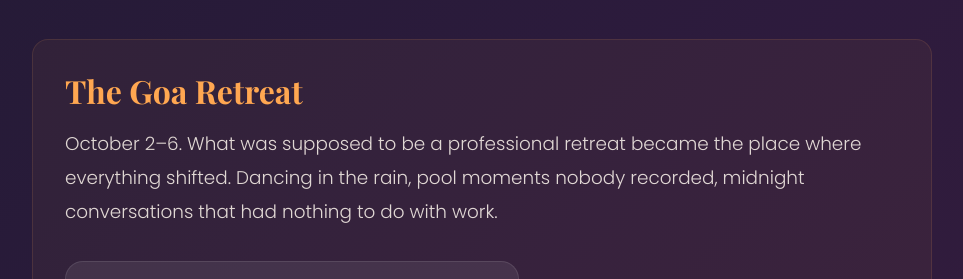
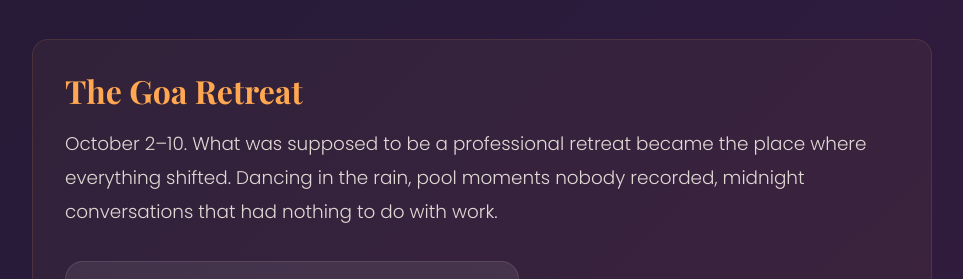
Before and after one commit to theakarshit/mismatched, a React (Vite) app: page / in a window 1280 px wide. Shown: the part 2047-2326 px from the top of the page, without its empty margins (158-1121 px from the left). Built offline with nearby package versions, Linux system fonts and the light colour scheme; a web font is replaced by a local one.

Commit message:
Corrected Goa retreat dates to Oct 2-10

```diff
--- a/src/sections/TheSpark.tsx
+++ b/src/sections/TheSpark.tsx
@@ -94,7 +94,7 @@ export default function TheSpark() {
                             The Goa Retreat
                         </h3>
                         <p className="text-body" style={{ marginBottom: '20px' }}>
-                            October 2–6. What was supposed to be a professional retreat
+                            October 2–10. What was supposed to be a professional retreat
                             became the place where everything shifted. Dancing in the rain,
                             pool moments nobody recorded, midnight conversations that had
                             nothing to do with work.
```
